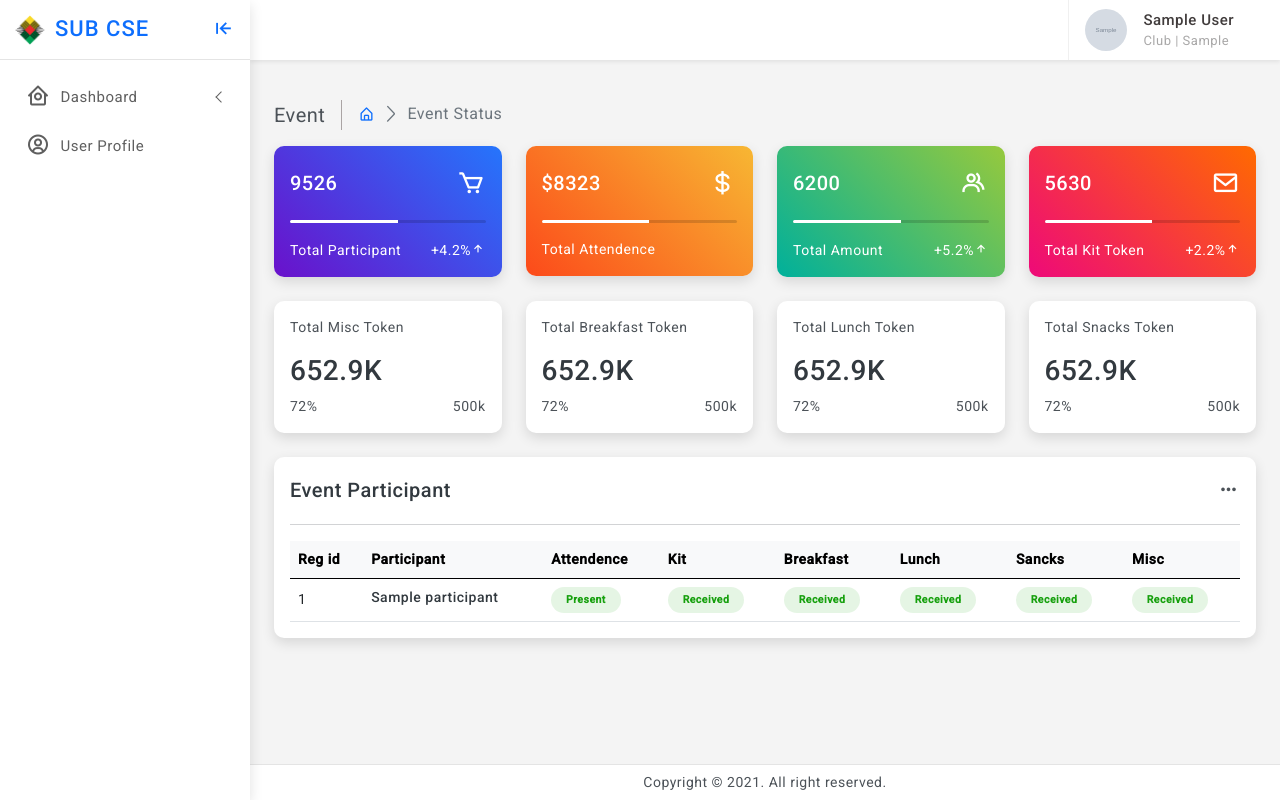
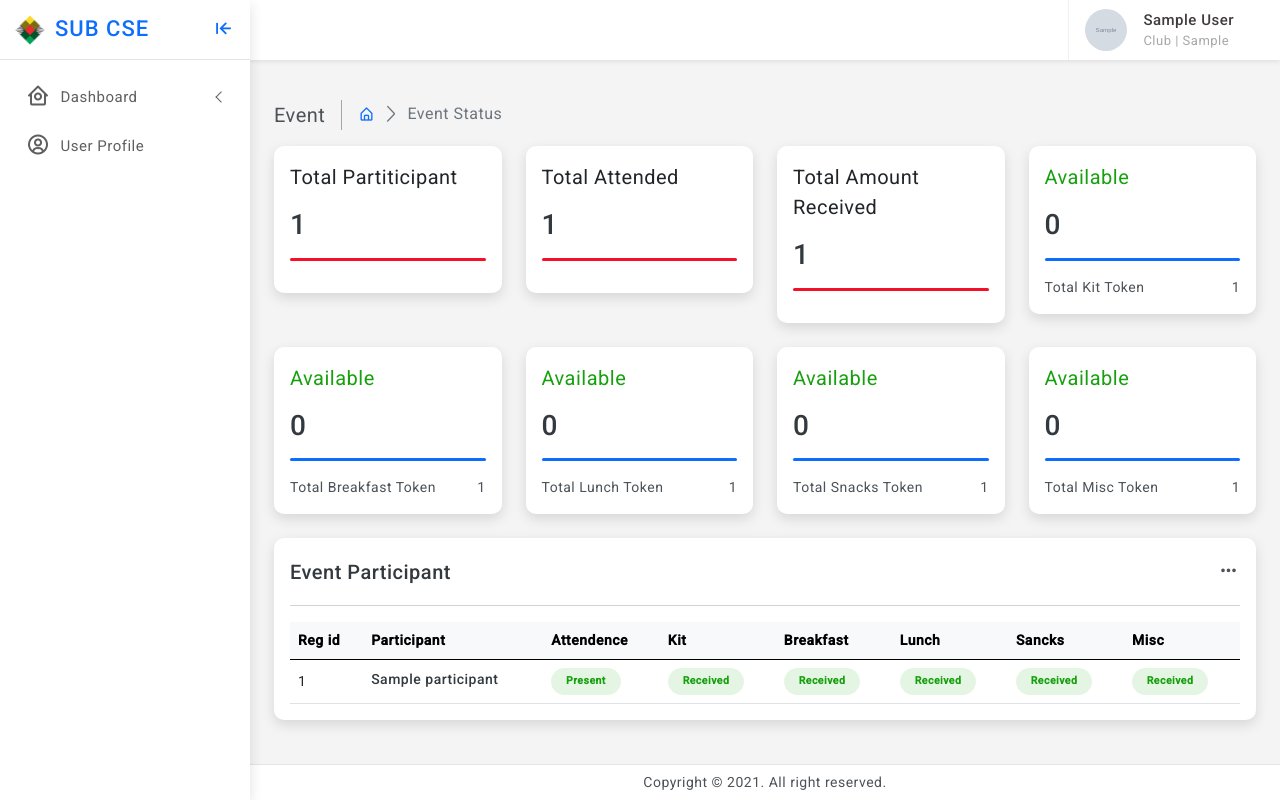
Before and after one commit to tnmy2426/final-project-sub, a Django app: page /dashboard/active-event/1/ in a window 1280 px wide. Run offline with Django 3.2, Linux system fonts and the light colour scheme; a user stored in the database is signed in; tables that the repository leaves empty hold one stand-in row (values such as "Sample post"); grey boxes marked "Sample" are stand-in pictures; some libraries are stand-ins or nearby versions.

Commit message:
Dashboard complete for ClubAdmin User.Next we will go for volunteer dashboard.

```diff
--- /dev/null
+++ b/App_Dashboard/templatetags/total_participant.py
@@ -0,0 +1,50 @@
+from django import template
+from django.shortcuts import get_object_or_404
+from App_Event.models import Event
+from App_Participant.models import Participant, ParticipantStatus
+
+register = template.Library()
+
+
+@register.filter
+def verified_participant(id):
+    event = get_object_or_404(Event, id=id)
+    participants = Participant.objects.filter(event=event, payment_status=True)
+    return participants.count()
+
+
+@register.filter
+def total_attendence(id):
+    event= get_object_or_404(Event, id=id)
+    status = ParticipantStatus.objects.filter(event=event, payment_status=True, attendence=True)
+    return status.count()
+
+@register.filter
+def available_kit_token(id):
+    event= get_object_or_404(Event, id=id)
+    status = ParticipantStatus.objects.filter(event=event, payment_status=True, kit_token=False)
+    return status.count()
+
+@register.filter
+def available_misc_token(id):
+    event= get_object_or_404(Event, id=id)
+    status = ParticipantStatus.objects.filter(event=event, payment_status=True, misc_token=False)
+    return status.count()
+
+@register.filter
+def available_breakfast_token(id):
+    event= get_object_or_404(Event, id=id)
+    status = ParticipantStatus.objects.filter(event=event, payment_status=True, breakfast_token=False)
+    return status.count()
+
+@register.filter
+def available_lunch_token(id):
+    event= get_object_or_404(Event, id=id)
+    status = ParticipantStatus.objects.filter(event=event, payment_status=True, lunch_token=False)
+    return status.count()
+
+@register.filter
+def available_snacks_token(id):
+    event= get_object_or_404(Event, id=id)
+    status = ParticipantStatus.objects.filter(event=event, payment_status=True, snacks_token=False)
+    return status.count()
--- a/App_Dashboard/views.py
+++ b/App_Dashboard/views.py
@@ -43,7 +43,6 @@ def VerifyParticipant(request, pk):
     if participant.payment_status == False:
         participant.payment_status = True
         participant.participant_status.payment_status = True
-        print(participant)
         participant.save()
         status = ParticipantStatus.objects.get(event=participant.event, participant=participant)
         status.payment_status = True
--- a/templates/App_Dashboard/active_event_details.html
+++ b/templates/App_Dashboard/active_event_details.html
@@ -1,4 +1,6 @@
-{% extends 'base.html' %} {% load crispy_forms_tags %} {% block title_block %} Create Event {% endblock title_block %}
+{% extends 'base.html' %} {% load crispy_forms_tags %} {% load total_participant %}
+<!---->
+{% block title_block %} Create Event {%endblock title_block %}
 <!--Page content Here-->
 {% block body_block %}
 <!--start login form -->
@@ -18,148 +20,81 @@
    </div>
    <div class="row row-cols-1 row-cols-md-2 row-cols-xl-4">
       <div class="col">
-         <div class="card radius-10 bg-gradient-deepblue">
+         <div class="card radius-10 overflow-hidden">
             <div class="card-body">
-               <div class="d-flex align-items-center">
-                  <h5 class="mb-0 text-white">9526</h5>
-                  <div class="ms-auto">
-                     <i class="bx bx-cart fs-3 text-white"></i>
-                  </div>
-               </div>
-               <div class="progress my-3 bg-light-transparent" style="height: 3px">
-                  <div
-                     class="progress-bar bg-white"
-                     role="progressbar"
-                     style="width: 55%"
-                     aria-valuenow="25"
-                     aria-valuemin="0"
-                     aria-valuemax="100"
-                  ></div>
-               </div>
-               <div class="d-flex align-items-center text-white">
-                  <p class="mb-0">Total Participant</p>
-                  <p class="mb-0 ms-auto">
-                     +4.2%<span><i class="bx bx-up-arrow-alt"></i></span>
-                  </p>
-               </div>
-            </div>
-         </div>
-      </div>
-      <div class="col">
-         <div class="card radius-10 bg-gradient-orange">
-            <div class="card-body">
-               <div class="d-flex align-items-center">
-                  <h5 class="mb-0 text-white">$8323</h5>
-                  <div class="ms-auto">
-                     <i class="bx bx-dollar fs-3 text-white"></i>
-                  </div>
-               </div>
-               <div class="progress my-3 bg-light-transparent" style="height: 3px">
-                  <div
-                     class="progress-bar bg-white"
-                     role="progressbar"
-                     style="width: 55%"
-                     aria-valuenow="25"
-                     aria-valuemin="0"
-                     aria-valuemax="100"
-                  ></div>
-               </div>
-               <div class="d-flex align-items-center text-white">
-                  <p class="mb-0">Total Attendence</p>
-                  <p class="mb-0 ms-auto"></p>
-               </div>
-            </div>
-         </div>
-      </div>
-      <div class="col">
-         <div class="card radius-10 bg-gradient-ohhappiness">
-            <div class="card-body">
-               <div class="d-flex align-items-center">
-                  <h5 class="mb-0 text-white">6200</h5>
-                  <div class="ms-auto">
-                     <i class="bx bx-group fs-3 text-white"></i>
-                  </div>
-               </div>
-               <div class="progress my-3 bg-light-transparent" style="height: 3px">
-                  <div
-                     class="progress-bar bg-white"
-                     role="progressbar"
-                     style="width: 55%"
-                     aria-valuenow="25"
-                     aria-valuemin="0"
-                     aria-valuemax="100"
-                  ></div>
-               </div>
-               <div class="d-flex align-items-center text-white">
-                  <p class="mb-0">Total Amount</p>
-                  <p class="mb-0 ms-auto">
-                     +5.2%<span><i class="bx bx-up-arrow-alt"></i></span>
-                  </p>
-               </div>
-            </div>
-         </div>
-      </div>
-      <div class="col">
-         <div class="card radius-10 bg-gradient-ibiza">
-            <div class="card-body">
-               <div class="d-flex align-items-center">
-                  <h5 class="mb-0 text-white">5630</h5>
-                  <div class="ms-auto">
-                     <i class="bx bx-envelope fs-3 text-white"></i>
-                  </div>
-               </div>
-               <div class="progress my-3 bg-light-transparent" style="height: 3px">
-                  <div
-                     class="progress-bar bg-white"
-                     role="progressbar"
-                     style="width: 55%"
-                     aria-valuenow="25"
-                     aria-valuemin="0"
-                     aria-valuemax="100"
-                  ></div>
-               </div>
-               <div class="d-flex align-items-center text-white">
-                  <p class="mb-0">Total Kit Token</p>
-                  <p class="mb-0 ms-auto">
-                     +2.2%<span><i class="bx bx-up-arrow-alt"></i></span>
-                  </p>
-               </div>
+               <p class="text-dark font-20">Total Partiticipant</p>
+               <h3>{{event.id|verified_participant}}</h3>
+               <div class="progress my-3 bg-danger" style="height: 3px"></div>
+               <p class="mb-0"><span class="float-end"></span></p>
             </div>
          </div>
       </div>
       <div class="col">
          <div class="card radius-10 overflow-hidden">
             <div class="card-body">
-               <p>Total Misc Token</p>
-               <h3>652.9K</h3>
-               <p class="mb-0">72% <span class="float-end">500k</span></p>
+               <p class="text-dark font-20">Total Attended</p>
+               <h3>{{event.id|total_attendence}}</h3>
+               <div class="progress my-3 bg-danger" style="height: 3px"></div>
+               <p class="mb-0"><span class="float-end"></span></p>
             </div>
          </div>
       </div>
       <div class="col">
          <div class="card radius-10 overflow-hidden">
             <div class="card-body">
-               <p>Total Breakfast Token</p>
-               <h3>652.9K</h3>
-               <p class="mb-0">72% <span class="float-end">500k</span></p>
+               <p class="text-dark font-20">Total Amount Received</p>
+               <h3>{{event.id|verified_participant}}</h3>
+               <div class="progress my-3 bg-danger" style="height: 3px"></div>
             </div>
          </div>
       </div>
       <div class="col">
          <div class="card radius-10 overflow-hidden">
             <div class="card-body">
-               <p>Total Lunch Token</p>
-               <h3>652.9K</h3>
-               <p class="mb-0">72% <span class="float-end">500k</span></p>
+               <p class="text-success font-20">Available</p>
+               <h3>{{event.id|available_kit_token}}</h3>
+               <div class="progress my-3 bg-primary" style="height: 3px"></div>
+               <p class="mb-0">Total Kit Token <span class="float-end">{{event.id|verified_participant}}</span></p>
             </div>
          </div>
       </div>
       <div class="col">
          <div class="card radius-10 overflow-hidden">
             <div class="card-body">
-               <p>Total Snacks Token</p>
-               <h3>652.9K</h3>
-               <p class="mb-0">72% <span class="float-end">500k</span></p>
+               <p class="text-success font-20">Available</p>
+               <h3>{{event.id|available_breakfast_token}}</h3>
+               <div class="progress my-3 bg-primary" style="height: 3px"></div>
+               <p class="mb-0">Total Breakfast Token <span class="float-end">{{event.id|verified_participant}}</span></p>
+            </div>
+         </div>
+      </div>
+      <div class="col">
+         <div class="card radius-10 overflow-hidden">
+            <div class="card-body">
+               <p class="text-success font-20">Available</p>
+               <h3>{{event.id|available_lunch_token}}</h3>
+               <div class="progress my-3 bg-primary" style="height: 3px"></div>
+               <p class="mb-0">Total Lunch Token <span class="float-end">{{event.id|verified_participant}}</span></p>
+            </div>
+         </div>
+      </div>
+      <div class="col">
+         <div class="card radius-10 overflow-hidden">
+            <div class="card-body">
+               <p class="text-success font-20">Available</p>
+               <h3>{{event.id|available_snacks_token}}</h3>
+               <div class="progress my-3 bg-primary" style="height: 3px"></div>
+               <p class="mb-0">Total Snacks Token <span class="float-end">{{event.id|verified_participant}}</span></p>
+            </div>
+         </div>
+      </div>
+      <div class="col">
+         <div class="card radius-10 overflow-hidden">
+            <div class="card-body">
+               <p class="text-success font-20">Available</p>
+               <h3>{{event.id|available_misc_token}}</h3>
+               <div class="progress my-3 bg-primary" style="height: 3px"></div>
+               <p class="mb-0">Total Misc Token <span class="float-end">{{event.id|verified_participant}}</span></p>
             </div>
          </div>
       </div>
@@ -267,7 +202,7 @@
          </div>
       </div>
    </div>
+   <!--end row-->
+
+   {% endblock body_block %}
 </div>
-<!--end row-->
-
-{% endblock body_block %}
```
Also changed, not shown: App_Dashboard/templatetags/__init__.py (added).
